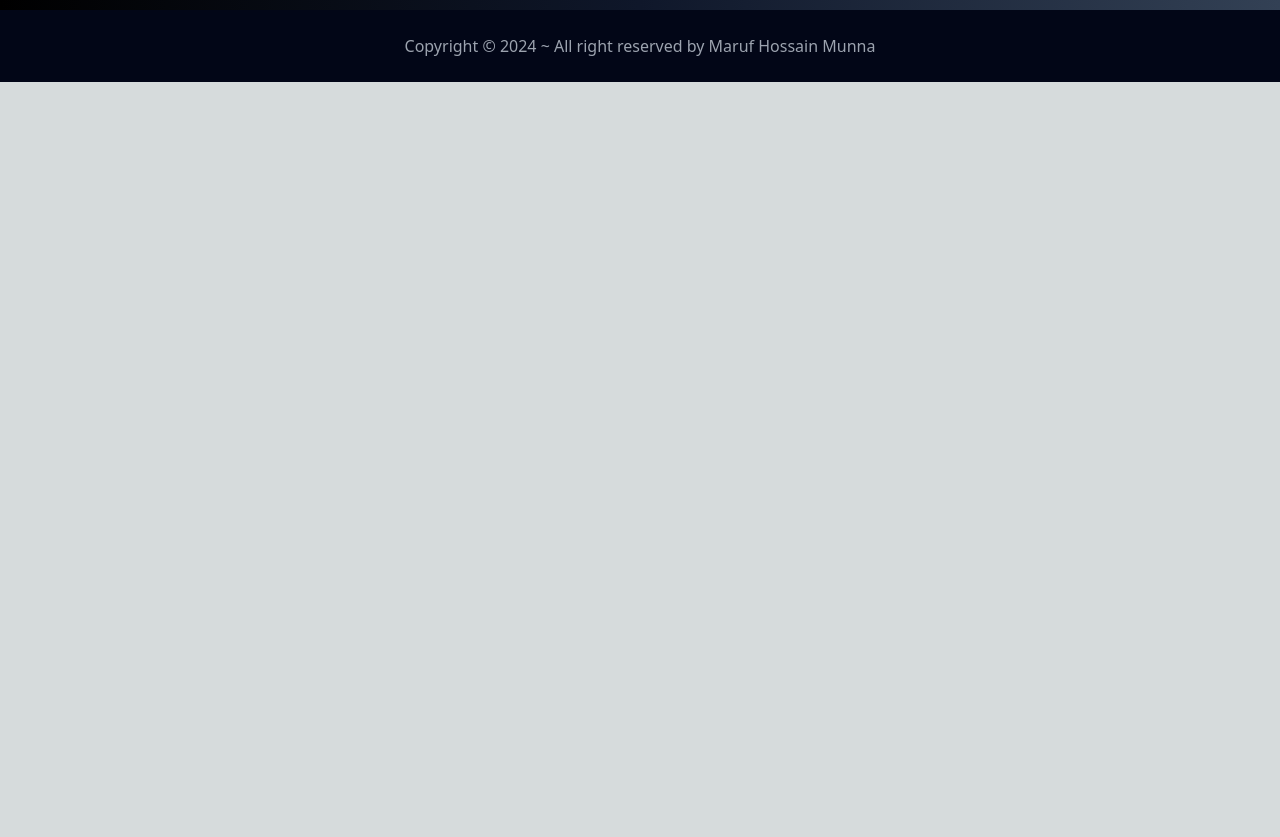
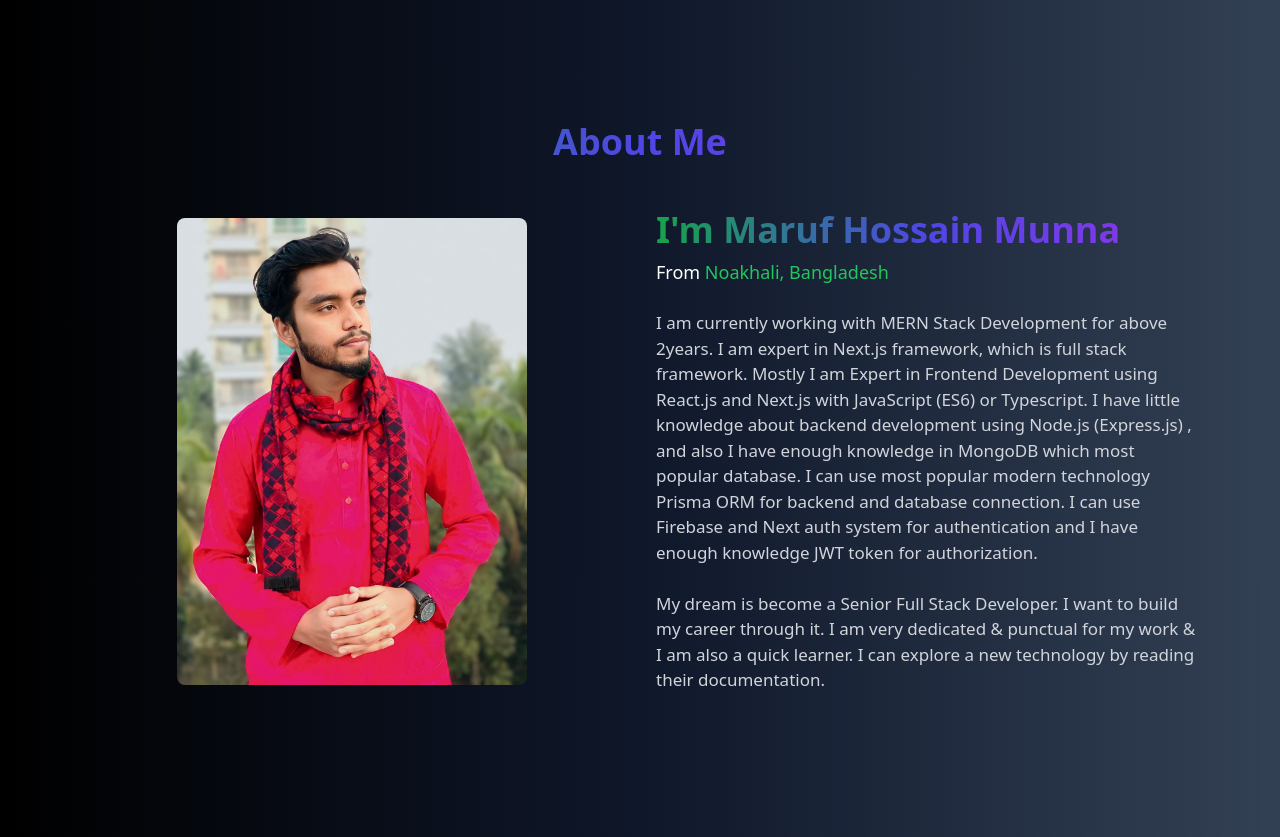
Before and after one commit to maruf-hossain-munna/portfolio-2.0, a Next.js app: page / in a window 1280 px wide. Shown: the part 1960-2797 px from the top of the page. Before the commit the page ends 2042 px from the top, so only its background shows below. Built offline with nearby package versions, Linux system fonts and the light colour scheme.

Commit message:
About page, contact and footer done

```diff
--- /dev/null
+++ b/app/components/about/About.tsx
@@ -0,0 +1,40 @@
+import Image from 'next/image';
+import React from 'react';
+import GradientHeading from '../heading/GradientHeading';
+
+const About = () => {
+    return (
+        <div className=''>
+            <div className='text-center'>
+                <GradientHeading
+                    label='About Me'
+                />
+            </div>
+            <div className='flex flex-col md:flex-row gap-8 items-center my-12'>
+                <div className='w-full md:w-1/2 flex justify-center'>
+                    <Image
+                        src='/images/maruf.jpg'
+                        alt='Maruf Hossain Munna'
+                        width={350}
+                        height={300}
+                        className='rounded-lg'
+                    />
+                </div>
+
+                <div className='w-full md:w-1/2'>
+                    <GradientHeading
+                        label="I'm Maruf Hossain Munna"
+                    />
+                    <h4 className='text-lg mt-2 mb-6'>From <span className='text-green-500'>Noakhali, Bangladesh </span></h4>
+                    <p className='text-[17px] text-gray-300'>
+                        I am currently working with MERN Stack Development for above 2years. I am expert in Next.js framework, which is full stack framework. Mostly I am Expert in Frontend Development using React.js and Next.js with JavaScript (ES6) or Typescript. I have little knowledge about backend development using Node.js (Express.js) , and also I have enough knowledge in MongoDB which most popular database. I can use most popular modern technology Prisma ORM for backend and database connection. I can use Firebase and Next auth system for authentication and I have enough knowledge JWT token for authorization.
+                            <br /> <br />
+                        My dream is become a Senior Full Stack Developer. I want to build my career through it. I am very dedicated & punctual for my work & I am also a quick learner. I can explore a new technology by reading their documentation.
+                    </p>
+                </div>
+            </div>
+        </div>
+    );
+};
+
+export default About;
--- a/app/components/button/Button.tsx
+++ b/app/components/button/Button.tsx
@@ -20,7 +20,7 @@ const Button: React.FC<ButtonProps> = ({
             disabled={disabled}
             className={`uppercase disabled:opacity-70 border-[1.5px] border-green-500 disabled:cursor-not-allowed rounded-md hover:opacity-80 transition w-full flex items-center justify-center gap-2
             ${outline ? ' bg-transparent hover:bg-gradient-to-r from-green-500 via-indigo-500 to-purple-500 text-white hover:text-white' : 'bg-gradient-to-r from-green-500 via-indigo-500 to-purple-500  text-white border-none'}
-            ${small ? 'text-sm font-light py-2 px-2 border ' : 'text-sm md:text-[18px] font-medium px-4 py-3 border-2'}
+            ${small ? 'text-sm font-light py-2 px-2 border ' : 'text-xs sm:text-sm md:text-[18px] font-medium px-4 py-3 border-2'}
             ${custom ? custom : ''}
             `}>
 
--- /dev/null
+++ b/app/components/contact/Contact.tsx
@@ -0,0 +1,101 @@
+import React from 'react';
+import { IoLocationSharp } from "react-icons/io5";
+import { MdEmail } from "react-icons/md";
+import { FaPhoneAlt, FaFacebook, FaLinkedin, FaGithub, FaTwitter, FaInstagram } from "react-icons/fa";
+import Link from 'next/link';
+import GradientHeading from '../heading/GradientHeading';
+
+const Contact = () => {
+    return (
+        <div>
+            <div id='contact' className=' my-12'>
+                <div className='text-center'>
+                    <GradientHeading
+                        label='Contact With Me '
+                    />
+                </div>
+                <div className='lg:flex my-12'>
+
+                    <div className='px-3 md:px-6 py-8 bg-gray-300 text-black rounded-xl lg:mt-0 mt-10'>
+                        <h2 className="text-3xl font-bold mb-6">Contact Info</h2>
+
+                        <div className='flex items-center gap-4'>
+                            <div className=''>
+                                <IoLocationSharp size={35} />
+                            </div>
+                            <div>
+                                <h4 className="lg:text-2xl text-xl font-bold">Location</h4>
+                                <p className='lg:text-xl text-lg font-semibold'> Noakhali, Bangladesh</p>
+                            </div>
+                        </div>
+
+                        <div className='flex items-center my-6 gap-4'>
+                            <div className=''>
+                                <MdEmail size={35} />
+                            </div>
+                            <div>
+                                <h4 className="lg:text-2xl text-xl font-bold">Email</h4>
+                                <p className='lg:text-xl text-[18px] font-semibold'> marufhossainmunna21@gmail.com </p>
+                            </div>
+                        </div>
+
+                        <div className='flex items-center gap-6'>
+                            <div className=''>
+                                <FaPhoneAlt size={27} />
+                            </div>
+                            <div>
+                                <h4 className="lg:text-2xl text-xl font-bold">Phone Number</h4>
+                                <p className='lg:text-xl text-lg font-semibold'>+8801810315067</p>
+                            </div>
+                        </div>
+
+                        <h4 className="text-2xl font-bold mt-10">Follow More</h4>
+                        {/* <hr className='border-slate-400 border-[0.3px] mt-2'/> */}
+                        <div className='flex items-center gap-6 mt-3'>
+                            <Link href="https://web.facebook.com/maruf.hossain.munna01/" target='_blank'>
+                                <FaFacebook size={29} />
+                            </Link>
+                            <Link href="https://www.linkedin.com/in/maruf-hossain-munna/" target='_blank'>
+                                <FaLinkedin size={29} />
+                            </Link>
+                            <Link href="https://github.com/maruf-hossain-munna" target='_blank'>
+                                <FaGithub size={29} />
+                            </Link>
+                            <Link href="https://github.com/maruf-hossain-munna" target='_blank'>
+                                <FaTwitter size={29} />
+                            </Link>
+                            <Link href="https://github.com/maruf-hossain-munna" target='_blank'>
+                                <FaInstagram size={29} />
+                            </Link>
+                        </div>
+                    </div>
+
+
+                    <div className='lg:w-2/3 lg:ml-12'>
+                        <h2 className='lg:text-4xl text-3xl font-bold my-4'>Send A Message</h2>
+                        {/* <p className="text-xl mb-8">Hi, thanks for contacting us. We have received your message and appreciate you reaching out.</p> */}
+
+                        <div>
+                            <form >
+                                <div className='grid lg:grid-cols-2 gap-6 grid-cols-1 text-black'>
+                                    <input type="text" placeholder="Your Name" className="h-12 rounded-lg px-3 w-full border border-gray-500" />
+                                    <input type="email" placeholder="Your Email Address" className="h-12 rounded-lg px-3 w-full border border-gray-500" />
+                                    <input type="number" placeholder="Your Phone Number" className="h-12 rounded-lg px-3 w-full border border-gray-500" />
+                                    <input type="text" placeholder="Subject" className="h-12 rounded-lg px-3 w-full border border-gray-500" />
+                                </div>
+                                <textarea className="text-black h-20 rounded-lg px-3 w-full border border-gray-500 my-6" placeholder="Message"></textarea>
+                                <input type="submit"
+                                    className='text-lg py-3 rounded-xl bg-white hover:bg-transparent text-black hover:text-white border-2 uppercase font-semibold hover:border-white w-full'
+                                    value="Submit" />
+                            </form>
+                        </div>
+                    </div>
+
+
+                </div>
+            </div>
+        </div>
+    );
+};
+
+export default Contact;
--- a/app/components/heading/GradientHeading.tsx
+++ b/app/components/heading/GradientHeading.tsx
@@ -8,7 +8,7 @@ const GradientHeading : React.FC<GradientHeadingProps> = ({label, small, custom}
     return (
         <div>
             <h2 className={`text-transparent bg-clip-text bg-gradient-to-r from-green-600 via-indigo-600 to-purple-600
-                       ${small ? 'text-xl font-[500]' : ' md:text-4xl text-3xl font-semibold md:font-bold '}
+                       ${small ? 'text-xl font-[500]' : ' md:text-4xl sm:text-3xl text-2xl font-semibold md:font-bold '}
                     `}>
                 {label}
             </h2>
--- a/app/components/heroArea/HeroArea.tsx
+++ b/app/components/heroArea/HeroArea.tsx
@@ -2,6 +2,7 @@
 import Image from 'next/image';
 import Button from '../button/Button';
 import GradientHeading from '../heading/GradientHeading';
+import Link from 'next/link';
 
 const HeroArea = () => {
     return (
@@ -28,10 +29,12 @@ const HeroArea = () => {
                     <Button
                         label='Download Resume'
                     />
-                    <Button
-                        label='Order on fiverr'
-                        outline
-                    />
+                    <Link href='https://www.fiverr.com/maruf_hossain21' target='_blank' className='w-full'>
+                        <Button
+                            label='Order on fiverr'
+                            outline
+                        />
+                    </Link>
                 </div>
 
             </div>
--- a/app/components/nav/Navbar.tsx
+++ b/app/components/nav/Navbar.tsx
@@ -11,7 +11,7 @@ const redressed = Redressed({ subsets: ['latin'], weight: ['400'] })
 const NavBar = () => {
 
     return (
-        <div className="sticky top-0 z-30 w-full bg-slate-950 shadow-lg">
+        <div className="sticky top-0 z-30 w-full bg-slate-950 shadow-lg mb-12">
             <div className="py-5">
                 <Container>
                     <div className="flex justify-between items-center gap-3 md:gap-0">
--- a/app/page.tsx
+++ b/app/page.tsx
@@ -1,3 +1,5 @@
+import About from './components/about/About'
+import Contact from './components/contact/Contact'
 import Container from './components/container/Container'
 import HeroArea from './components/heroArea/HeroArea'
 import Projects from './components/projects/Projects'
@@ -11,6 +13,8 @@ export default function Home() {
           <HeroArea />
           <Services />
           <Projects />
+          <About />
+          <Contact />
         </div>
       </Container>
     </div>
```
Also changed, not shown: public/images/maruf.jpg.
